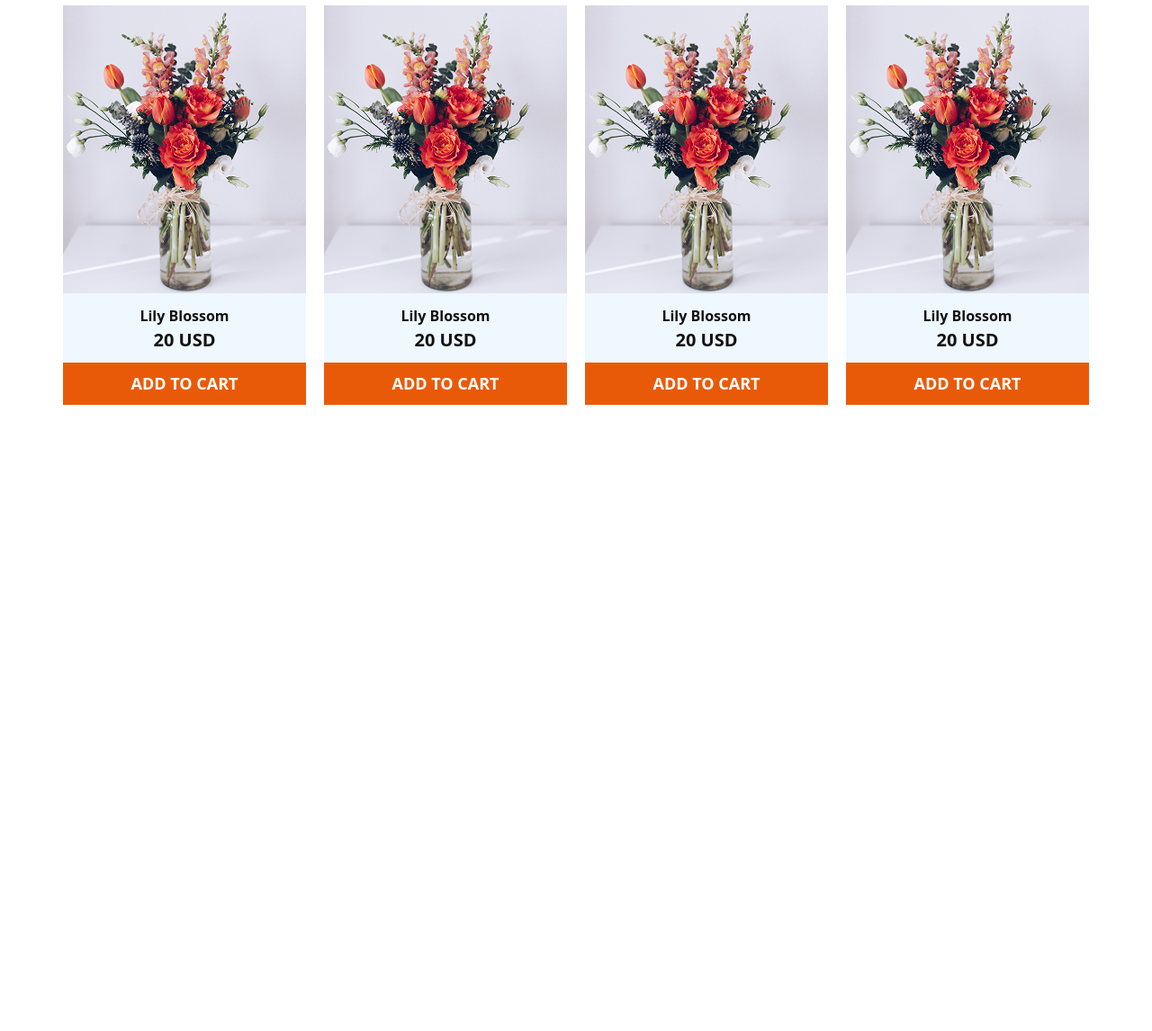
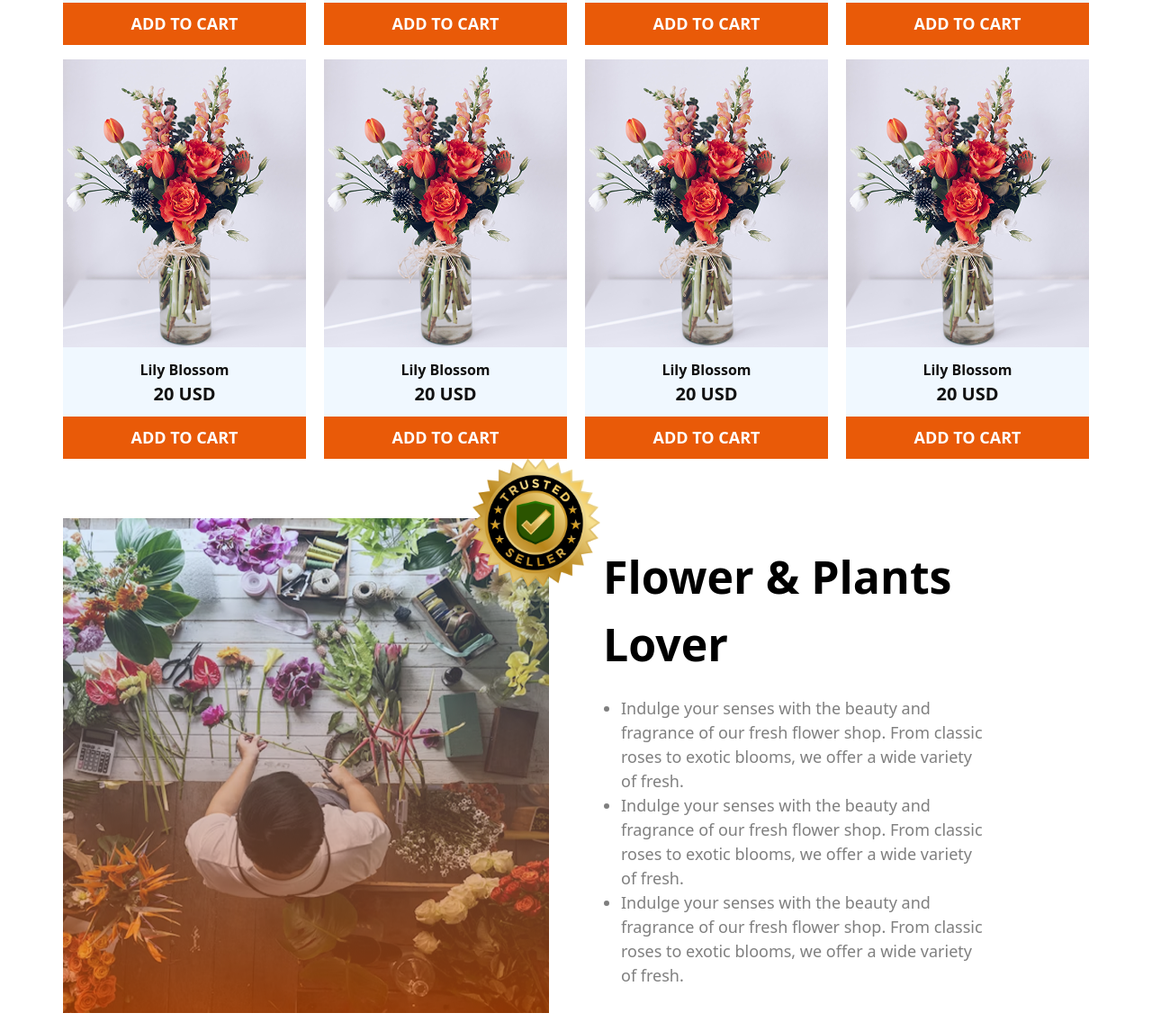
Before and after one commit to saifur-sagor/Assignment-2-repository, a plain HTML site: page index.html in a window 1280 px wide. Shown: the part 1114-2260 px from the top of the page at 90% size. Before the commit the page ends 1564 px from the top, so only its background shows below. Drawn offline with nearby package versions, Linux system fonts and the light colour scheme.

Commit message:
flower & plants done

```diff
--- a/index.html
+++ b/index.html
@@ -153,6 +153,33 @@
           <button class="card-btn">ADD TO CART</button>
         </div>
       </section>
+      <!-- flower & plant-section -->
+      <section class="container">
+        <div class="img-box">
+          <img src="assets/trusted-badge.png" alt="" class="badge" />
+          <img src="assets/flower-store.png" alt="" class="main-img" />
+        </div>
+        <div class="content-box">
+          <h2>Flower & Plants <br />Lover</h2>
+          <ul>
+            <li class="paragraph">
+              Indulge your senses with the beauty and <br />fragrance of our
+              fresh flower shop. From classic <br />roses to exotic blooms, we
+              offer a wide variety <br />of fresh.
+            </li>
+            <li class="paragraph">
+              Indulge your senses with the beauty and <br />fragrance of our
+              fresh flower shop. From classic <br />roses to exotic blooms, we
+              offer a wide variety <br />of fresh.
+            </li>
+            <li class="paragraph">
+              Indulge your senses with the beauty and <br />fragrance of our
+              fresh flower shop. From classic <br />roses to exotic blooms, we
+              offer a wide variety <br />of fresh.
+            </li>
+          </ul>
+        </div>
+      </section>
     </main>
   </body>
 </html>
--- a/style.css
+++ b/style.css
@@ -8,6 +8,7 @@
   font-size: 18px;
   color: rgba(0, 0, 0, 0.5);
 }
+/* navbar start */
 
 .navbar img {
   width: 130px;
@@ -17,7 +18,6 @@
 .navbar {
   width: 1140px;
   height: 70px;
-  border: 1px solid gold;
   margin: 0 auto;
   display: flex;
   justify-content: space-between;
@@ -47,10 +47,10 @@
   width: 1140px;
   height: 460px;
   margin: 0 auto;
-  border: 1px solid greenyellow;
   display: flex;
   justify-content: space-between;
   align-items: end;
+  margin-bottom: 30px;
 }
 
 .banner-left {
@@ -72,7 +72,6 @@ span {
 .plants-section {
   width: 1140px;
   height: 130px;
-  border: 1px solid #e95a08;
   margin: 0 auto;
   text-align: center;
 }
@@ -88,6 +87,8 @@ span {
   display: grid;
   grid-template-columns: repeat(4, 1fr);
   gap: 20px;
+  margin-top: 30px;
+  margin-bottom: 30px;
 }
 .card {
   width: 270px;
@@ -116,3 +117,57 @@ span {
   font-weight: 600;
   padding: 10px;
 }
+/* flower & plant-section */
+.container {
+  width: 1140px;
+  height: 550px;
+  margin: 0 auto;
+  display: flex;
+  justify-content: space-between;
+  align-items: center;
+  margin-top: 70px;
+  margin-bottom: 20px;
+}
+
+.img-box {
+  width: 540px;
+  height: 100%;
+  position: relative;
+}
+
+.main-img {
+  width: 540px;
+  height: 100%;
+}
+
+.badge {
+  position: absolute;
+  top: -95px;
+  right: -85px;
+  width: 200px;
+  height: 200px;
+  z-index: 10;
+  box-shadow: #8987a1;
+}
+
+.content-box {
+  width: 540px;
+  height: 520px;
+  display: flex;
+  flex-direction: column;
+  justify-content: center;
+}
+
+.content-box h2 {
+  font-size: 50px;
+  font-weight: bold;
+  color: #000000;
+  margin-bottom: 20px;
+}
+
+.content-box ul {
+  list-style-type: disc;
+  padding-left: 20px;
+  font-size: 22px;
+  font-weight: 400;
+}
```
